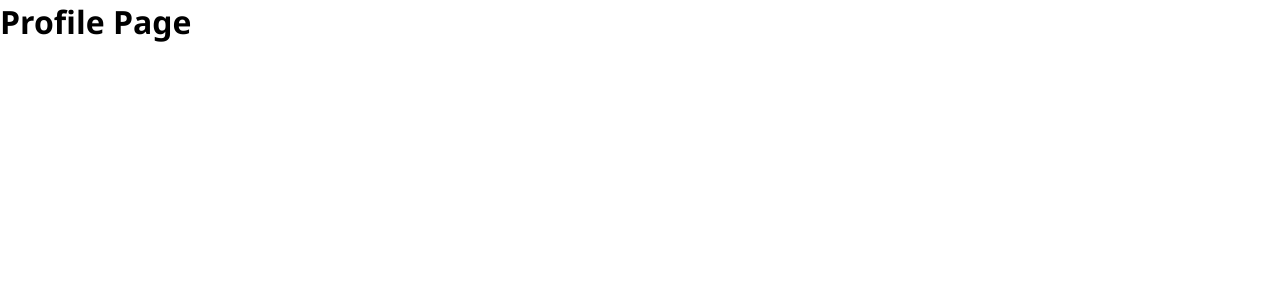
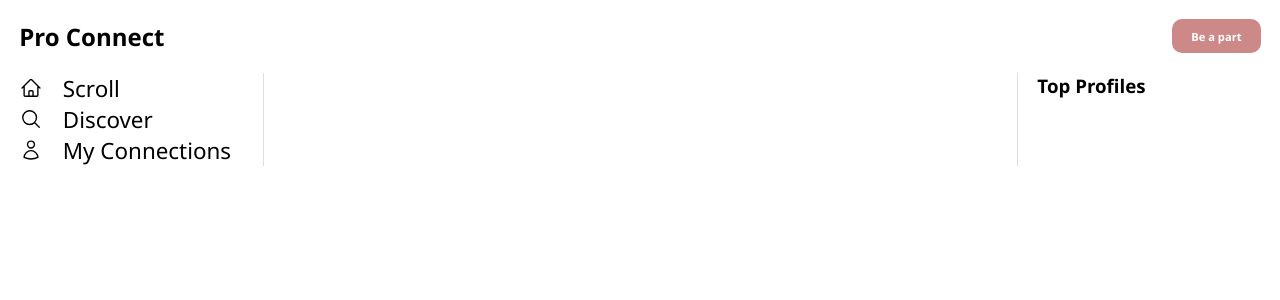
Before and after one commit to Aryanarya01/LinkedIn, a Next.js app in the folder frontend/: page /profile in a window 1280 px wide. Shown: the top 300 px of the page. Built offline with nearby package versions, Linux system fonts and the light colour scheme; sample sign-in values are in the browser's storage.

Commit message:
pr0file page

```diff
--- a/frontend/src/pages/profile/index.jsx
+++ b/frontend/src/pages/profile/index.jsx
@@ -1,10 +1,16 @@
+import DashboardLayout from "@/layout/DashboardLayout";
+import UserLayout from "@/layout/UserLayout";
 import react from "react";
 
 
 const ProfilePage = ()=>{
     return(
         <>
-        <h1>Profile Page</h1>
+        <UserLayout>
+            <DashboardLayout>
+
+            </DashboardLayout>
+        </UserLayout>
         </>
     )
 }
```
